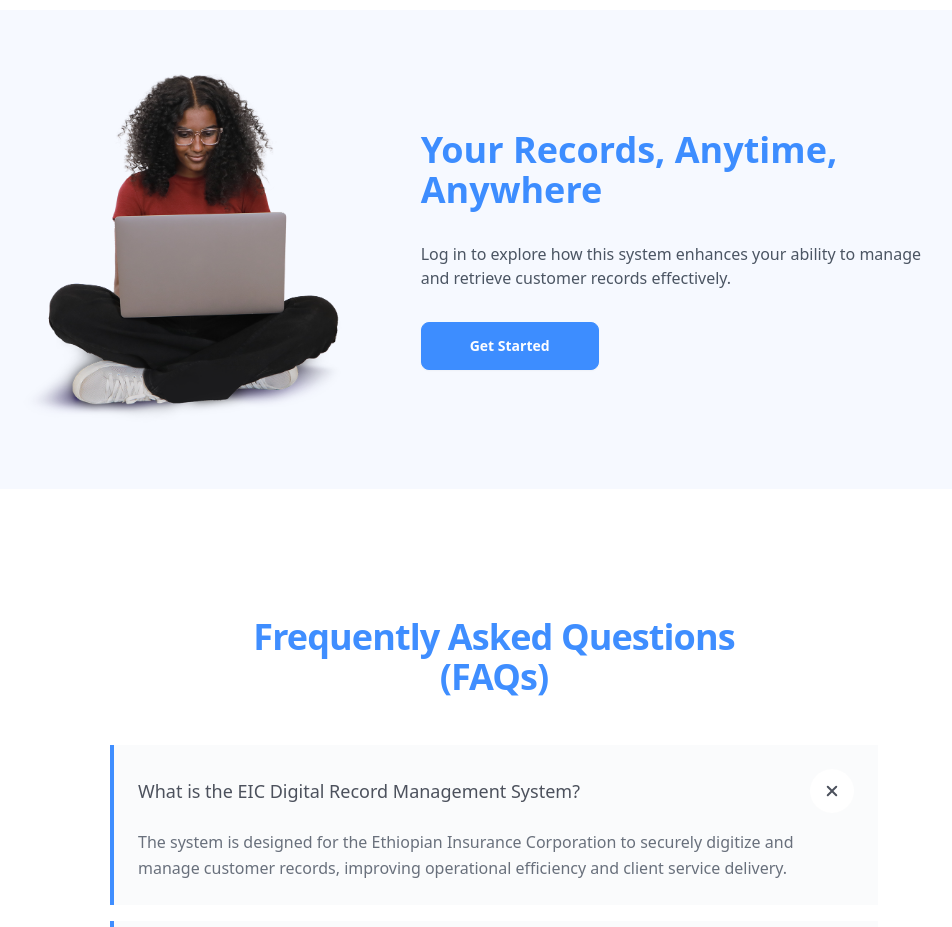
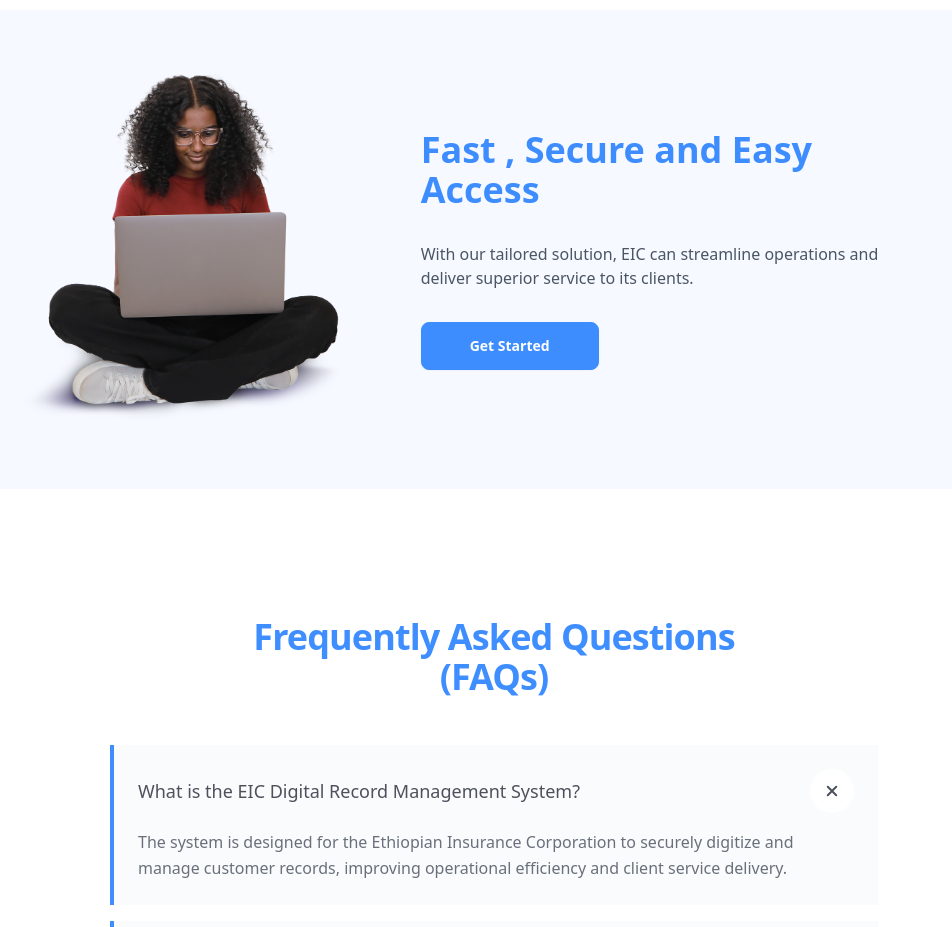
Before and after one commit to yoseflakew25/Dossie-beta, a React (Vite) app: page / in a window 1280 px wide. Shown: the part 1260-2187 px from the top of the page, without its empty margins (146-1098 px from the left). Built offline with nearby package versions, Linux system fonts and the light colour scheme.

Commit message:
Update Features2.jsx

```diff
--- a/src/components/UI/Features2.jsx
+++ b/src/components/UI/Features2.jsx
@@ -19,12 +19,11 @@
           </div>
           <div className="mx-8 md:7/12 lg:w-1/2">
             <h2 className="text-3xl font-bold text-primary opacity-75 md:text-4xl ">
-            Your Records, Anytime, Anywhere
+            Fast , Secure and Easy Access
 
             </h2>
             <p className="my-8 text-gray-600">
-            Log in to explore how this system enhances your ability to manage and retrieve customer records effectively.
-            </p>
+            With our tailored solution, EIC can streamline operations and deliver superior service to its clients.            </p>
 <Link to="/documents">
 <button className="btn btn-primary opacity-75 px-12 text-white mr-4">Get Started</button>
 </Link>
```
